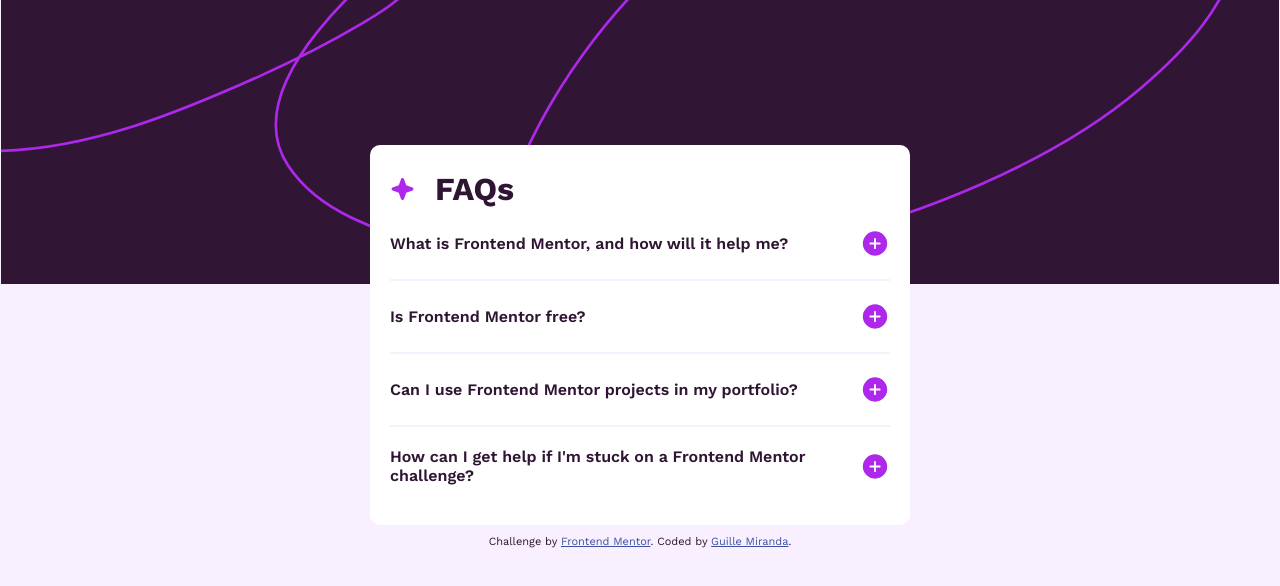
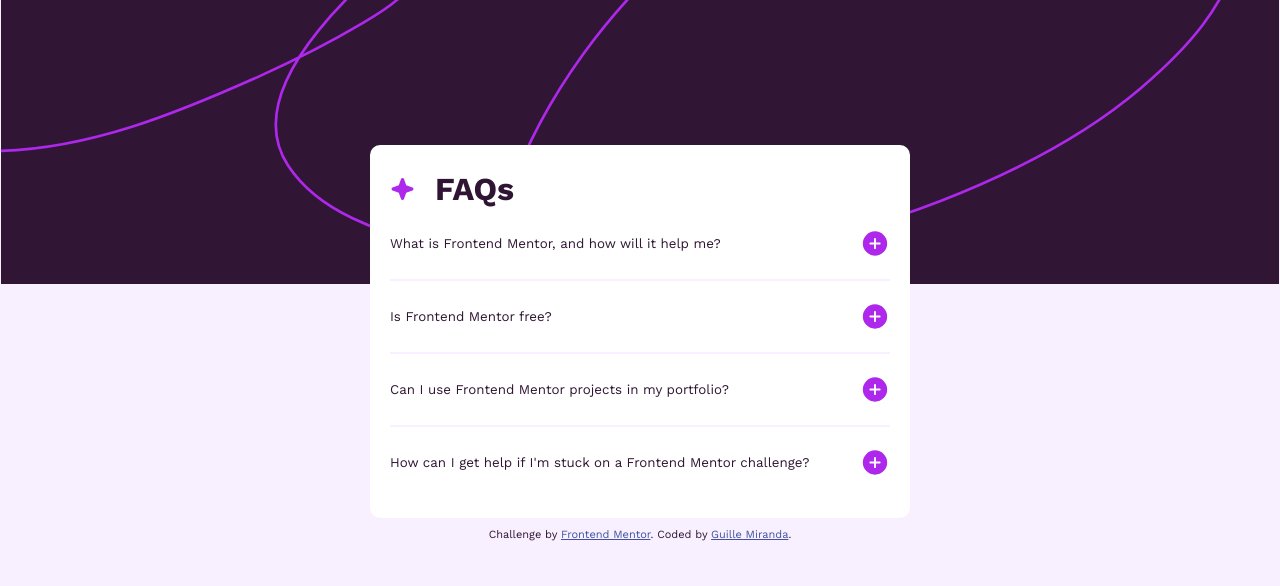
Before and after one commit to GuilleMiranda/frontendmentor_faq-accordion, a React (Vite) app: page / in a window 1280 px wide. Shown: the top 586 px of the page. Built offline with nearby package versions, Linux system fonts and the light colour scheme.

Commit message:
fix html-valid errors

```diff
--- a/src/AccordionEntryComponent.tsx
+++ b/src/AccordionEntryComponent.tsx
@@ -20,8 +20,11 @@
         onClick={handleButton}
         aria-expanded={isActive ? "true" : "false"}
       >
-        <h2>{entry.title}</h2>
-        <img src={isActive ? iconMinus : iconPlus} />
+        {entry.title}
+        <img
+          src={isActive ? iconMinus : iconPlus}
+          alt={`${isActive ? "Minus sign" : "Plus sign"}`}
+        />
       </button>
       <div className={`accordion-body ${isActive ? "active-item" : ""}`}>
         <p>{entry.body}</p>
--- a/src/App.tsx
+++ b/src/App.tsx
@@ -13,7 +13,7 @@
         <header>
           <div className="accordion-title">
             <img src={iconStar} alt="Star icon before the title" />
-            <h1 aria-label="Frequently Asked Questions">FAQs</h1>
+            <h1>FAQs</h1>
           </div>
         </header>
         <main>
```
